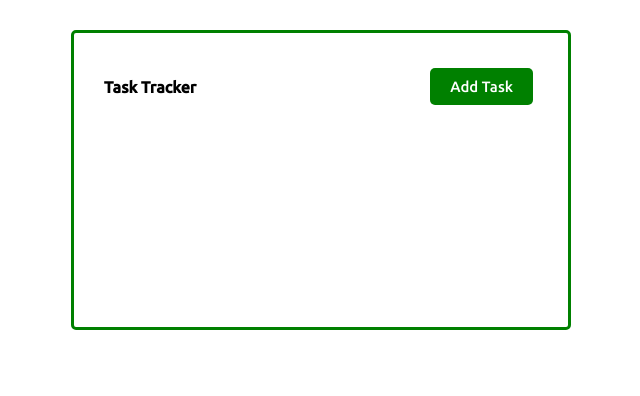
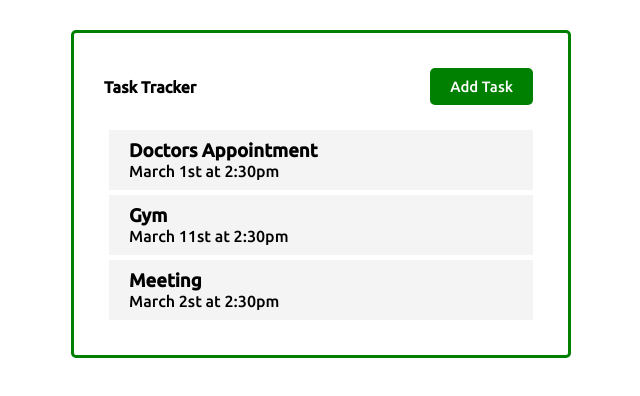
Before and after one commit to ciamac-da/vue-task-tracker, a Vue app: page / in a window 1280 px wide. Shown: the top 396 px of the page, without its empty margins (319-959 px from the left). Built offline with nearby package versions, Linux system fonts and the light colour scheme.

Commit message:
Verified by Martian v1.0.3 add tasks

```diff
--- a/src/App.vue
+++ b/src/App.vue
@@ -1,16 +1,46 @@
 <template>
 <div class="container">
 <Header title="Task Tracker" />
+<Tasks :tasks="tasks"/>
 </div>
 </template>
 
 <script>
 import Header from "./components/Header.vue";
+import Tasks from "./components/Tasks.vue";
 
 export default {
   name: 'App',
   components: {
-    Header
+    Header,
+    Tasks,
+  },
+  data() {
+    return {
+      tasks: []
+    }
+  },
+  created() {
+    this.tasks = [
+      {
+        id: 1,
+        text: "Doctors Appointment",
+        day: "March 1st at 2:30pm",
+        reminder: true
+      },
+      {
+        id: 2,
+        text: "Gym",
+        day: "March 11st at 2:30pm",
+        reminder: true
+      },
+      {
+        id: 3,
+        text: "Meeting",
+        day: "March 2st at 2:30pm",
+        reminder: true
+      }
+    ]
   }
 }
 </script>
--- a/src/components/Button.vue
+++ b/src/components/Button.vue
@@ -1,5 +1,6 @@
 <template>
     <button
+    @click="onClick()"
     :style="{ background : color}"
      class="btn">
       {{ text }}
@@ -12,6 +13,11 @@
     props: {
         text: String,
         color: String
+    },
+    methods: {
+        onClick() {
+            console.log("object")
+        }
     }
 }
 </script>
--- /dev/null
+++ b/src/components/Task.vue
@@ -0,0 +1,35 @@
+<template>
+ <div class="task">
+    <h3> {{task.text}} </h3>
+    <p> {{task.day}} </p>
+ </div>
+</template>
+
+<script>
+export default {
+    name: "Task",
+    props: {
+        task: Object
+    }
+}
+</script>
+
+<style scoped>
+
+.task {
+    background: #f4f4f4;
+    margin: 5px;
+    padding: 10px 20px;
+    cursor: pointer;
+}
+
+.task.reminder {
+    border-left: 5px solid green;
+}
+
+.task h3 {
+    display: flex;
+    align-items: center;
+    justify-content: space-between;
+}
+</style>
--- /dev/null
+++ b/src/components/Tasks.vue
@@ -0,0 +1,19 @@
+<template>
+    <div v-for="task in tasks" v-bind:key="task.id">
+        <Task :task="task"/>
+    </div>
+</template>
+
+<script>
+import Task from "./Task.vue"
+
+export default {
+    name: "Tasks",
+    props: {
+        tasks: Array
+    },
+    components: {
+        Task
+    }
+}
+</script>
```
